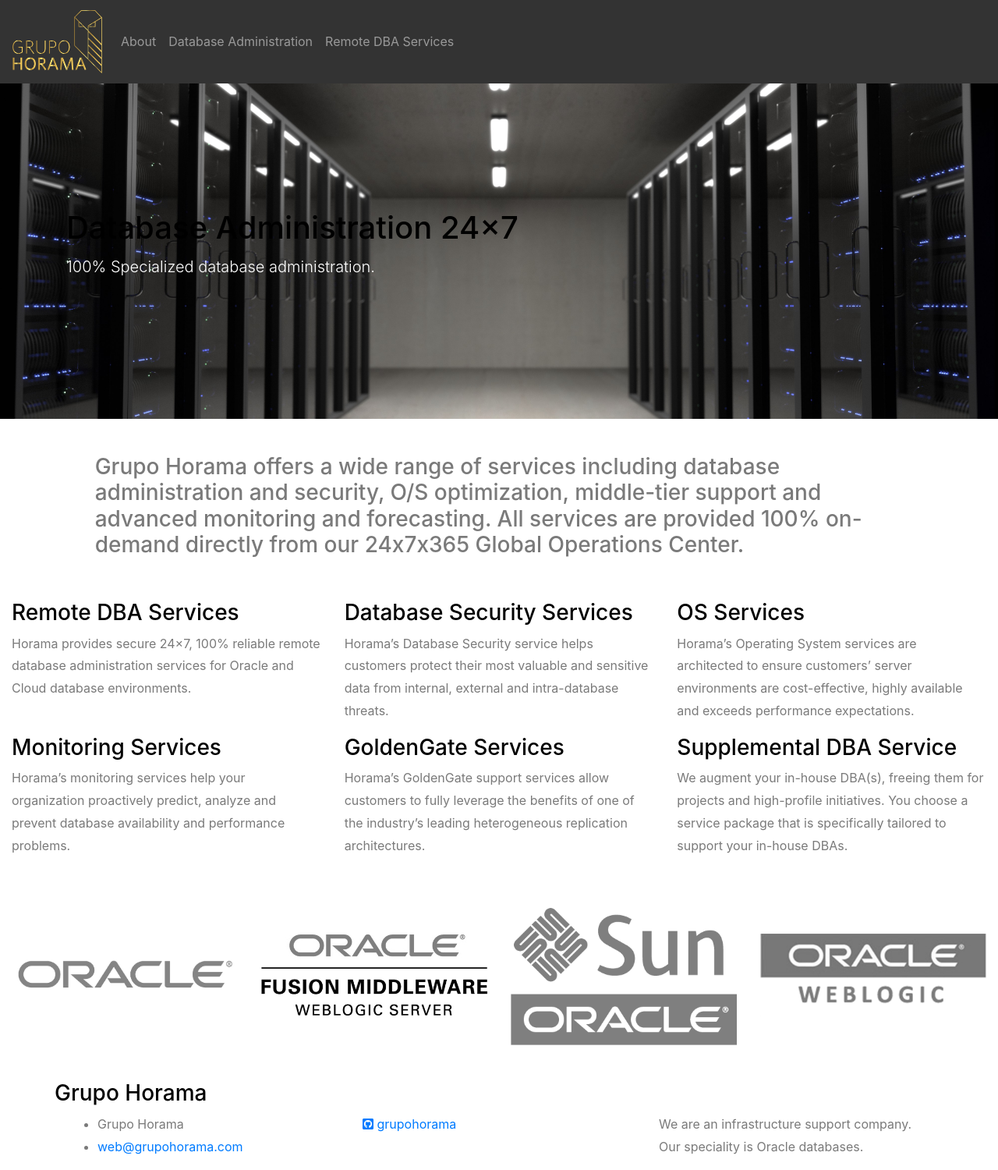
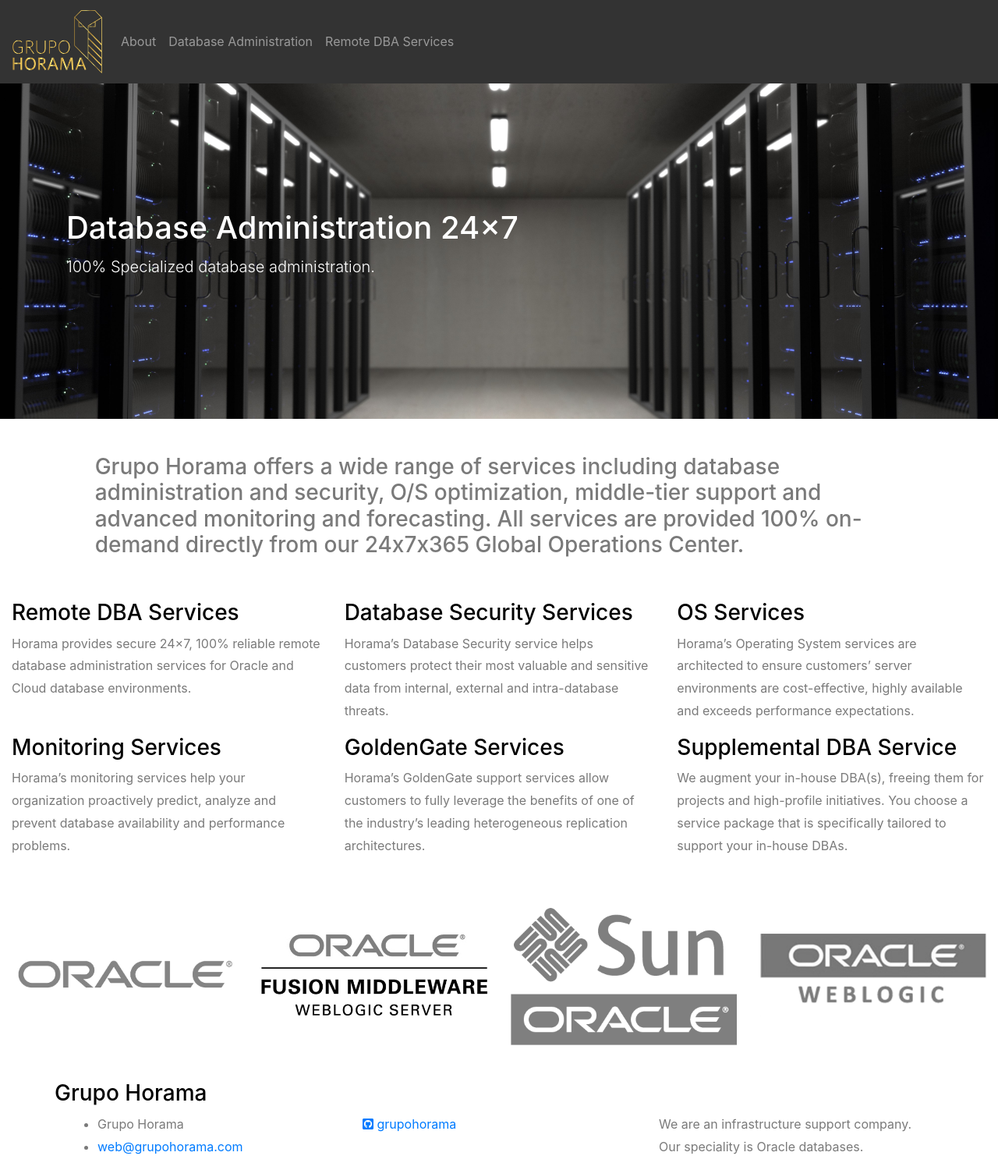
Before and after one commit to grupohorama/grupohorama.github.io, a Jekyll site: the page built from index.md, in a window 1280 px wide. Shown: the whole page at 78% size. Built offline with Jekyll 4.4.1, drawn with Linux system fonts in a browser that asks for light colours.

Commit message:
Change title color.

```diff
--- a/_sass/home.scss
+++ b/_sass/home.scss
@@ -1,5 +1,6 @@
 .hero {
     color: white;
+
     &>.jumbotron {
         background-image: url('home/hero.jpeg');
         min-height: 430px;
@@ -7,6 +8,10 @@
         background-size: cover;
         display: flex;
         align-items: center;
+
+        & h1 {
+            color: white;
+        }
     }
 }
 
```
